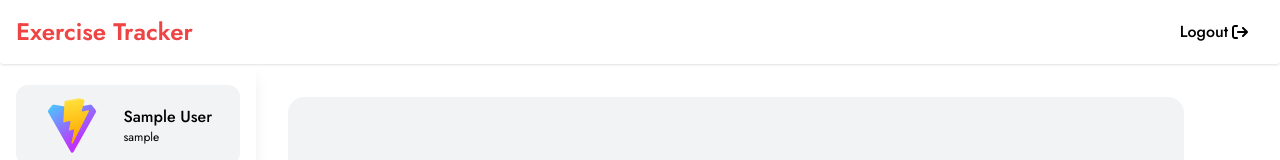
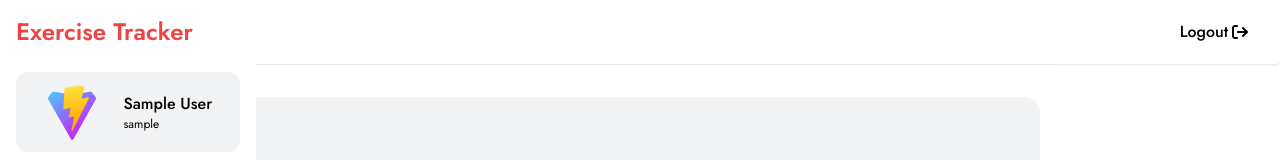
Before and after one commit to abdulwaheed-apk/exercise-tracker-frontend, a React (Vite) app: page /dashboard in a window 1280 px wide. Shown: the top 160 px of the page. Built offline with nearby package versions, Linux system fonts and the light colour scheme; no server answers; sample sign-in values are in the browser's storage.

Commit message:
sidebar fixed to left

```diff
--- a/src/components/Header.jsx
+++ b/src/components/Header.jsx
@@ -22,7 +22,7 @@ const Header = () => {
   }
   return (
     <>
-      <header className='sticky z-40 top-0 right-0 left-0 py-4 px-4 border-b border-[#E8EAED] max-h-20 bg-white shadow-sm rounded-b max-w-7xl mx-auto'>
+      <header className='sticky z-9 top-0 right-0 left-0 py-4 px-4 border-b border-[#E8EAED] max-h-20 bg-white shadow-sm rounded-b max-w-7xl mx-auto'>
         <nav className='max-w-7xl mx-auto flex justify-between items-center overflow-hidden'>
           <h2 className='flex-none sm:flex-auto'>
             <Link
--- a/src/components/Sidebar.jsx
+++ b/src/components/Sidebar.jsx
@@ -32,8 +32,7 @@ const Sidebar = () => {
         )}
       </button>{' '}
       <aside
-        className={`${!toggle ? 'hidden' : 'inline-block'
-          } md:inline-block  absolute z-30 md:sticky top-6 md:top-16 left-0 bg-white shadow-lg h-screen w-64 px-4`}
+        className={`fixed top-11 left-0 z-10 hidden flex-col bg-background sm:flex bg-white px-4 py-2`}
       >
         <nav>
           <div className='block md:hidden rounded-xl mx-auto my-2 '>
--- a/src/pages/Dashboard.jsx
+++ b/src/pages/Dashboard.jsx
@@ -22,7 +22,7 @@ function Dashboard() {
       {/* grid grid-cols-6 place-items-start */}
       <section className='flex justify-center md:justify-start items-start gap-4 max-w-7xl mx-auto relative'>
         <Sidebar />
-        <section className='bg-white '>
+        <section className='bg-white relative left-32'>
           {/* col-span-5 md:col-span-4 */}
           <Outlet />
         </section>
```
Also changed, not shown: components.json (added).
